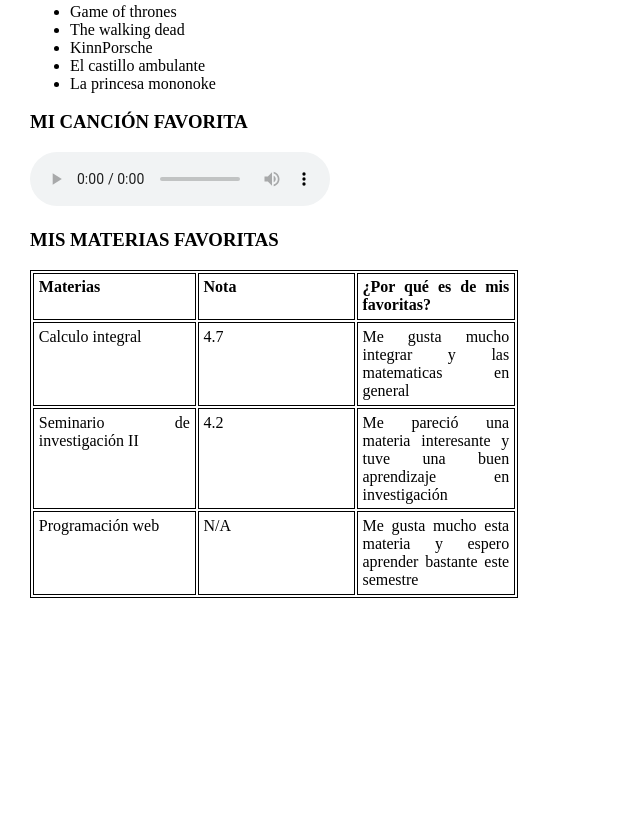
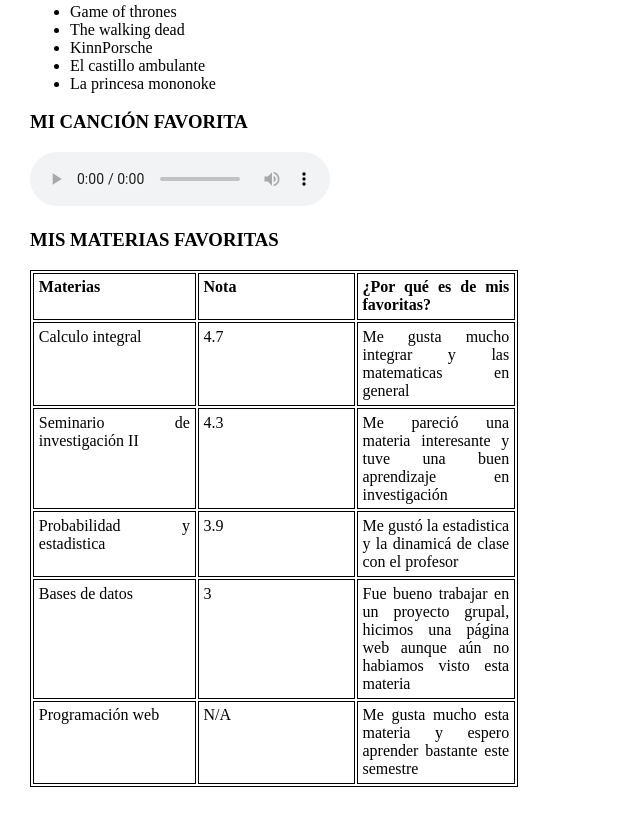
Before and after one commit to AmandaEscalanteAbreu/ActividadHTML, a plain HTML site: page index.html in a window 1280 px wide. Shown: the part 691-1508 px from the top of the page, without its empty margins (0-640 px from the left). Before the commit the page ends 1319 px from the top, so only its background shows below. Drawn offline with Linux system fonts and the light colour scheme.

Commit message:
tabla modificada

```diff
--- a/index.html
+++ b/index.html
@@ -71,8 +71,18 @@
             </tr>
             <tr>
                 <td>Seminario de investigación II</td>
-                <td>4.2</td>
+                <td>4.3</td>
                 <td>Me pareció una materia interesante y tuve una buen aprendizaje en investigación</td>
+            </tr>
+            <tr>
+                <td>Probabilidad y estadistica</td>
+                <td>3.9</td>
+                <td>Me gustó la estadistica y la dinamicá de clase con el profesor</td>
+            </tr>
+            <tr>
+                <td>Bases de datos</td>
+                <td>3</td>
+                <td>Fue bueno trabajar en un proyecto grupal, hicimos una página web aunque aún no habiamos visto esta materia</td>
             </tr>
             <tr>
                 <td>Programación web</td>
```
